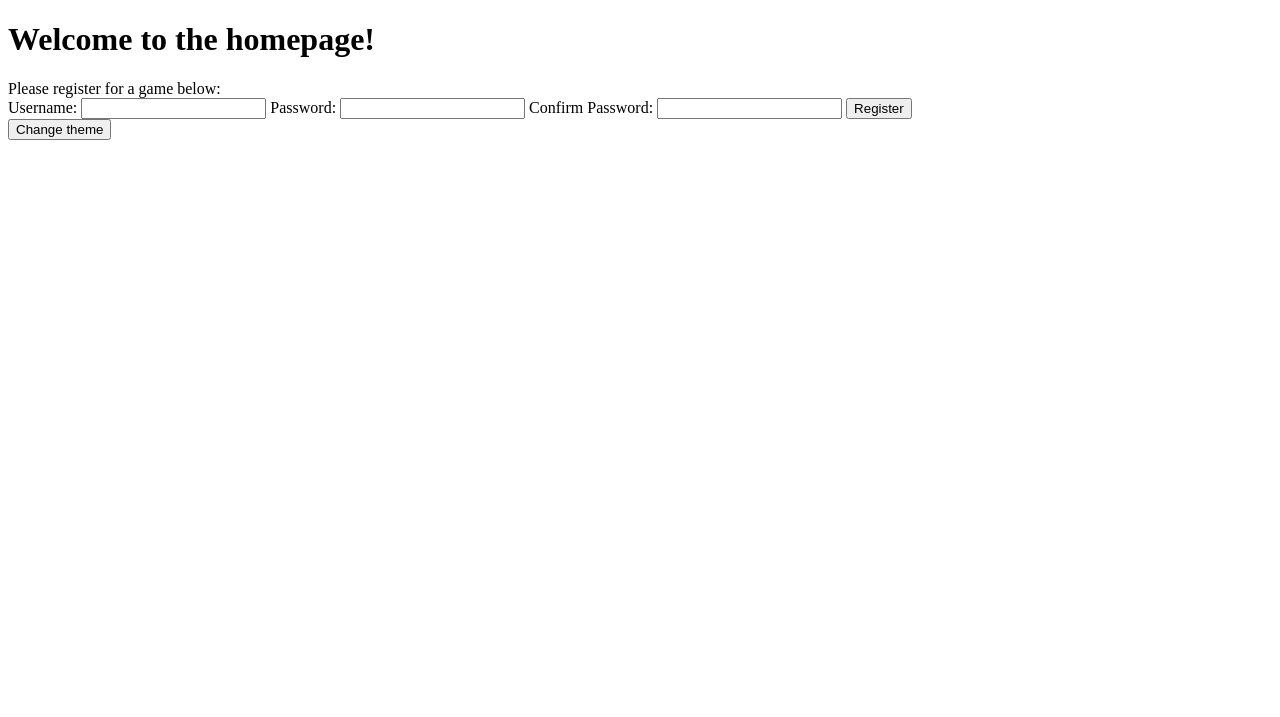
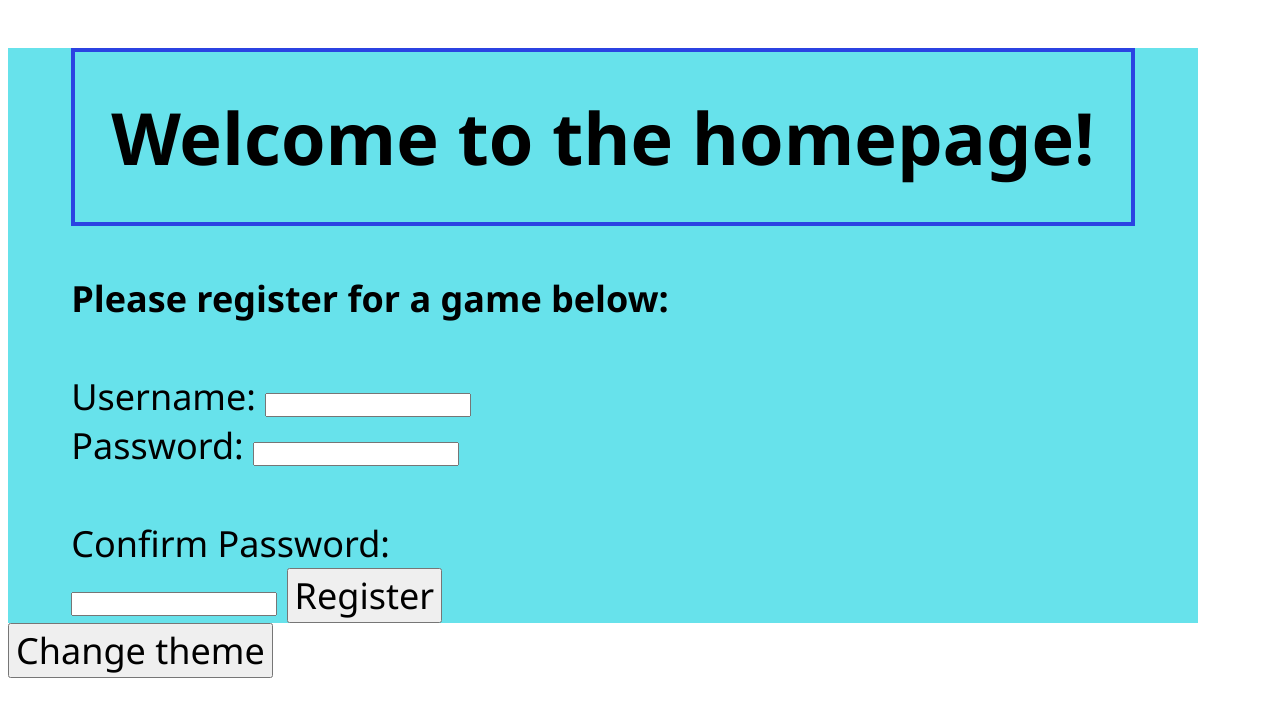
Before and after one commit to ArmandleRoux/webapp_example, a Flask app: page /register in a window 1280 px wide. Shown: the top 717 px of the page. Run offline with Flask 3, Linux system fonts and the light colour scheme.

Commit message:
added CSS

```diff
--- /dev/null
+++ b/my_app/static/style.css
@@ -0,0 +1,54 @@
+* {
+    font-family:'Segoe UI', Tahoma, Geneva, Verdana, sans-serif;
+}
+
+body{
+    font-size:36px;
+}
+
+button{
+    font-size: 36px;
+}
+
+.container{
+    height:fit-content;
+    width:fit-content;
+    background-color: rgb(103, 226, 235);
+    background-position: center;
+    background-size: 100%;
+    padding-left: 5%;
+    padding-right: 5%;
+    position: relative;
+}
+
+.background1{
+    height:fit-content;
+    width:fit-content;
+    background-color: rgb(179, 190, 191);
+    background-position: center;
+    background-size: 100%;
+    padding-left: 5%;
+    padding-right: 5%;
+    position: relative;
+}
+
+h1 {
+    border: 4px solid;
+    border-color: rgb(43, 67, 226);
+    padding: 0.5em;
+    text-align: center;
+}
+
+h2 {
+    border: 4px solid;
+    border-color: rgb(43, 226, 95);
+    padding: 0.5em;
+    text-align: center;
+}
+
+h3 {
+    border: 4px solid;
+    border-color: rgb(226, 144, 43);
+    padding: 0.5em;
+    text-align: center;
+}
--- a/my_app/templates/add_user_data.html
+++ b/my_app/templates/add_user_data.html
@@ -1,5 +1,6 @@
 {% extends "layout.html" %} {% block head %}
 <title>User Edit</title>
+<link rel="stylesheet" href="/static/style.css">
 {% endblock %} {% block body %}
 <div>
   <h1>Edit your data below.</h1>
--- a/my_app/templates/login_fail.html
+++ b/my_app/templates/login_fail.html
@@ -1,5 +1,6 @@
 {% extends "layout.html" %} {% block head %}
 <title>Login Failed!</title>
+<link rel="stylesheet" href="/static/style.css">
 {% endblock %} {% block body %}
 <div><h3>{{ message }} Please return!!</h3></div>
 <div>
--- a/my_app/templates/login_success.html
+++ b/my_app/templates/login_success.html
@@ -1,5 +1,6 @@
 {% extends "layout.html" %} {% block head %}
 <title>Successful Login</title>
+<link rel="stylesheet" href="/static/style.css">
 {% endblock %} {% block body %}
 <div><h3>Welcome {{ username }}!</h3></div>
 <div>
--- a/my_app/templates/register.html
+++ b/my_app/templates/register.html
@@ -1,14 +1,16 @@
 {% extends "layout.html" %} {% block head %}
 <title>Home Page</title>
+<link rel="stylesheet" href="/static/style.css">
 {% endblock %} {% block body %}
+<div class="container">
 <div>
-  <h1>Welcome to the homepage!</h1>
+  <h1><b>Welcome to the homepage!</b></h1>
 </div>
-<div>Please register for a game below:</div>
+<div><b>Please register for a game below:</b></div><br>
 <div>
   <form action="/submitregister" method="post">
     <label for="name">Username: </label>
-    <input type="text" id="name" name="name" autocomplete="off" required />
+    <input type="text" id="name" name="name" autocomplete="off" required /><br>
     <label for="password">Password: </label>
     <input
       type="password"
@@ -16,8 +18,8 @@
       name="password"
       autocomplete="off"
       required
-    />
-    <label for="conf_pw">Confirm Password: </label>
+    /><br>
+    <br><label for="conf_pw">Confirm Password: </label><br>
     <input
       type="password"
       id="conf_pw"
@@ -29,4 +31,5 @@
   </form>
   <script src="{{ url_for('static', filename='changeTheme.js') }}"></script>
 </div>
+</div>
 {% endblock %}
--- a/my_app/templates/register_fail.html
+++ b/my_app/templates/register_fail.html
@@ -1,5 +1,6 @@
 {% extends "layout.html" %} {% block head %}
 <title>Registration Failed!</title>
+<link rel="stylesheet" href="/static/style.css">
 {% endblock %} {% block body %}
 <div><h3>{{ message }} Please return!!</h3></div>
 <div>
--- a/my_app/templates/sign_in_home.html
+++ b/my_app/templates/sign_in_home.html
@@ -1,5 +1,6 @@
 {% extends "layout.html" %} {% block head %}
 <title>Home</title>
+<link rel="stylesheet" href="/static/style.css">
 {% endblock %} {% block body %}
 <div><h3>Welcome {{ username }}!</h3></div>
 <div>
--- a/my_app/templates/users.html
+++ b/my_app/templates/users.html
@@ -2,6 +2,7 @@
 
 {% block head %}
 <title>USERS</title>
+<link rel="stylesheet" href="/static/style.css">
 {% endblock %}
 
 {% block body %}
```
Also changed, not shown: my_app/templates/login.html (+16 -3 lines), my_app/app_db.db, 1 other file.
